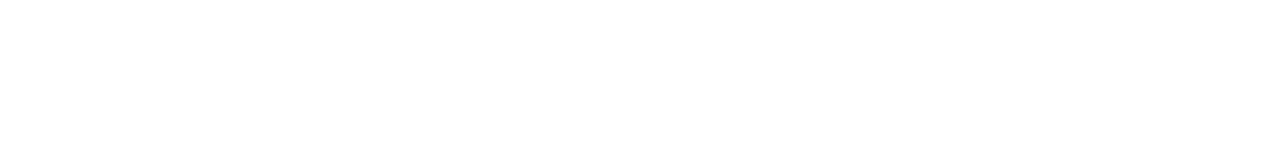
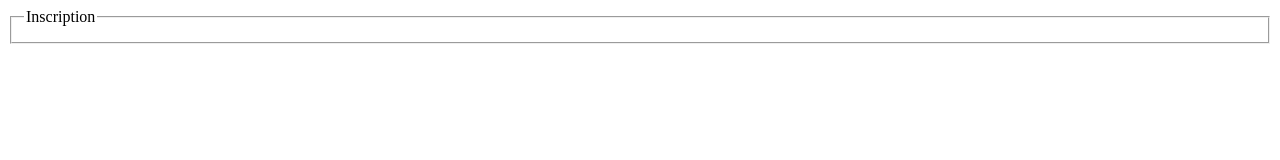
Before and after one commit to derdeche/Formulaire-Authentification-Inscription, a plain HTML site: page inscription.html in a window 1280 px wide. Drawn offline with Linux system fonts and the light colour scheme.

Commit message:
rajout fieldset

```diff
--- a/inscription.html
+++ b/inscription.html
@@ -7,5 +7,21 @@
 </head>
 <body>
 
+    <fieldset>
+        <legend>Inscription</legend>
+
+
+
+
+
+
+
+
+
+
+
+    </fieldset>
+
+
 </body>
 </html>
```
